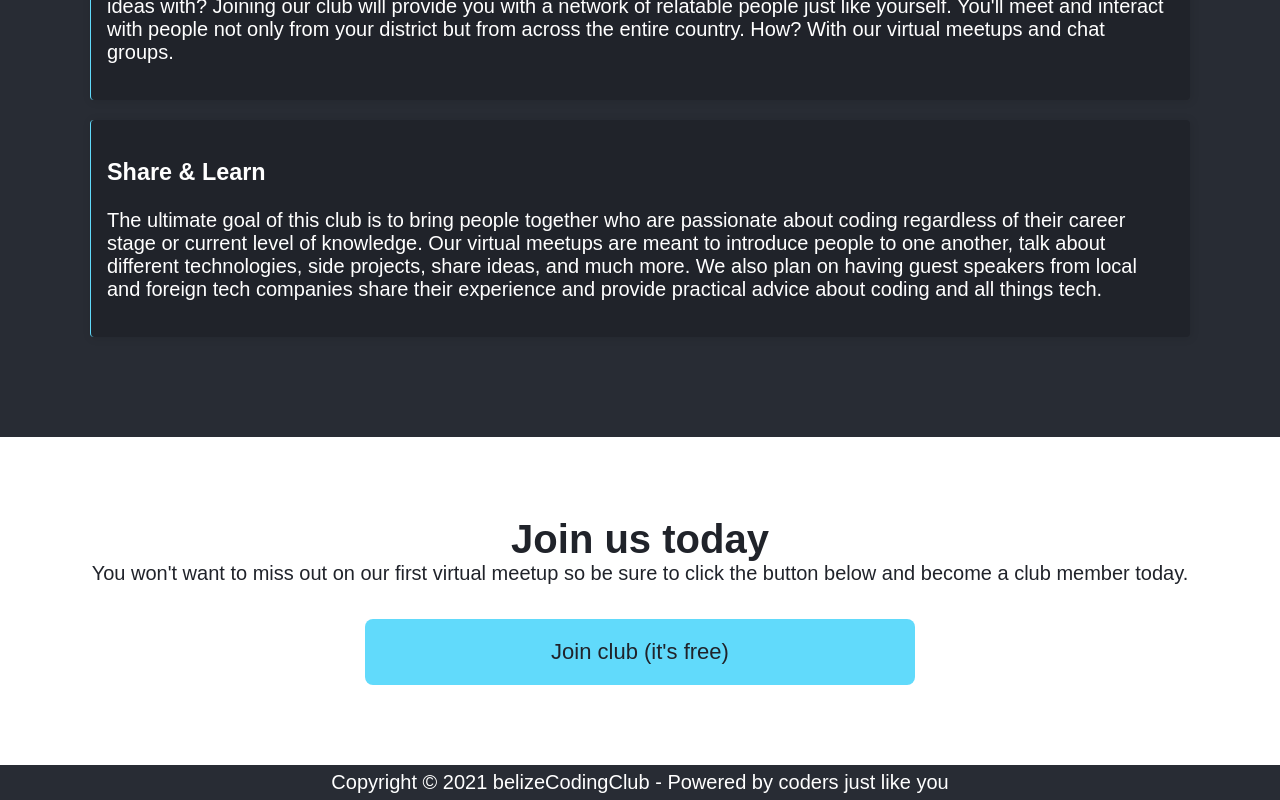
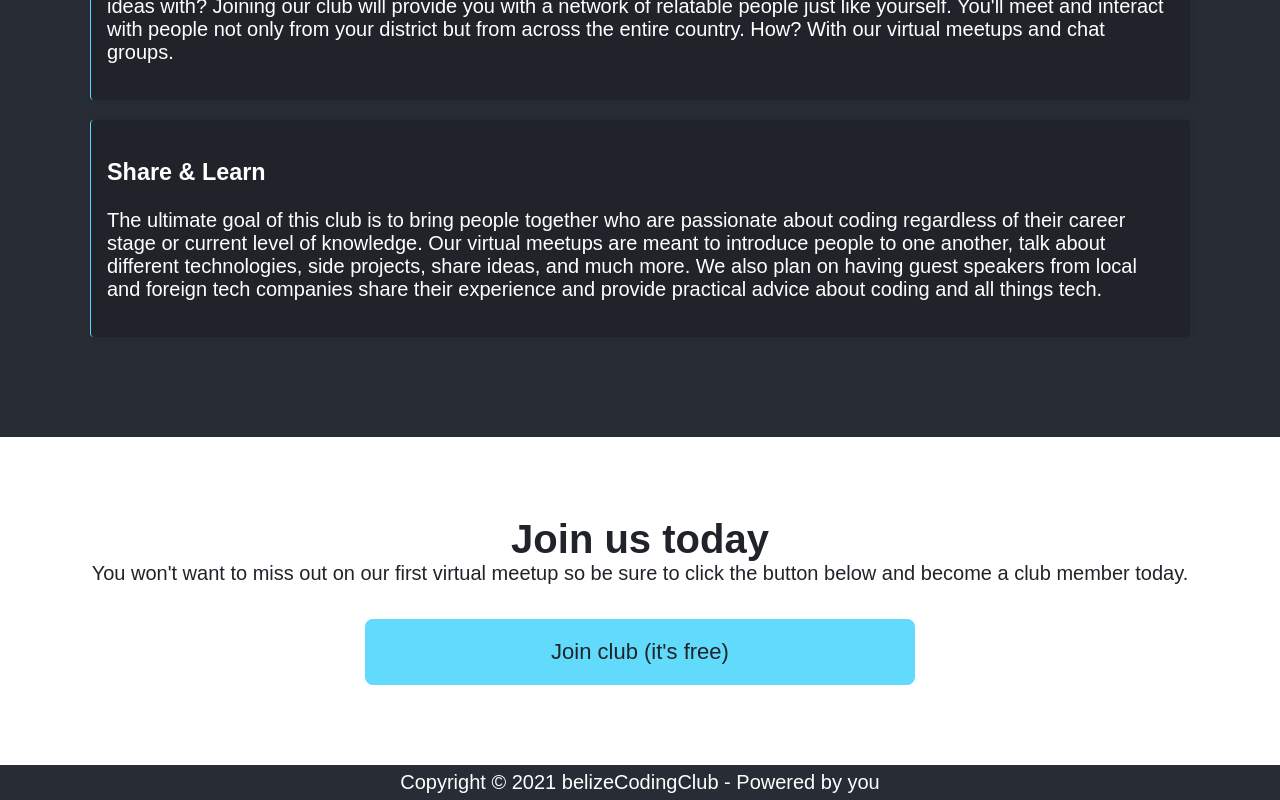
Before and after one commit to belizeCodingClub/belize-coding-club, a React (Create React App) app: page / in a window 1280 px wide. Shown: the part 864-1664 px from the top of the page. Built offline with nearby package versions, Linux system fonts and the light colour scheme; a web font is replaced by a local one.

Commit message:
Minor commit

```diff
--- a/src/App.js
+++ b/src/App.js
@@ -107,9 +107,7 @@ function App() {
       </div>
       <footer className="text-center">
         <div className="container">
-          <p>
-            Copyright © 2021 belizeCodingClub - Powered by coders just like you
-          </p>
+          <p>Copyright © 2021 belizeCodingClub - Powered by you</p>
         </div>
       </footer>
     </div>
```
